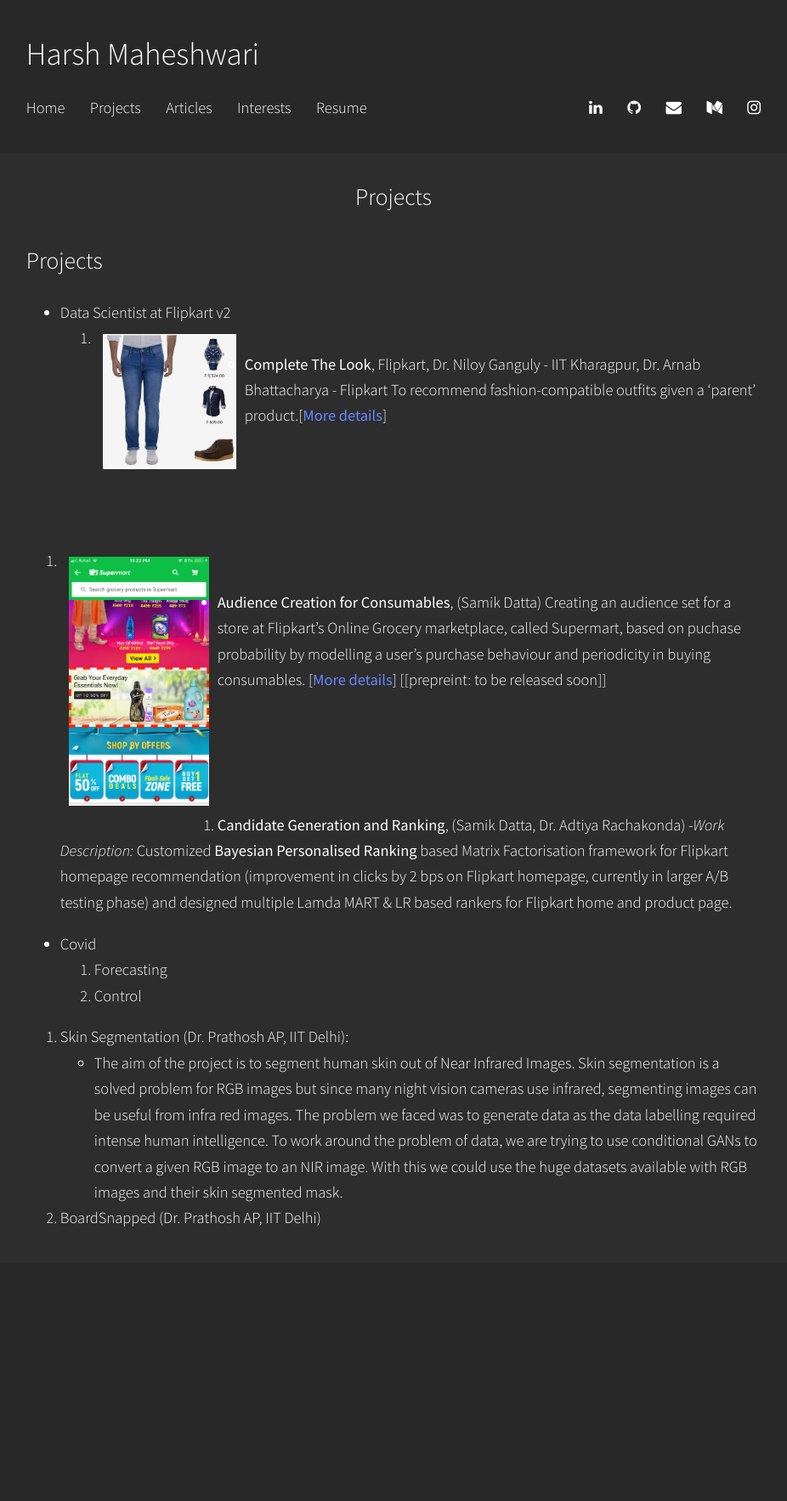
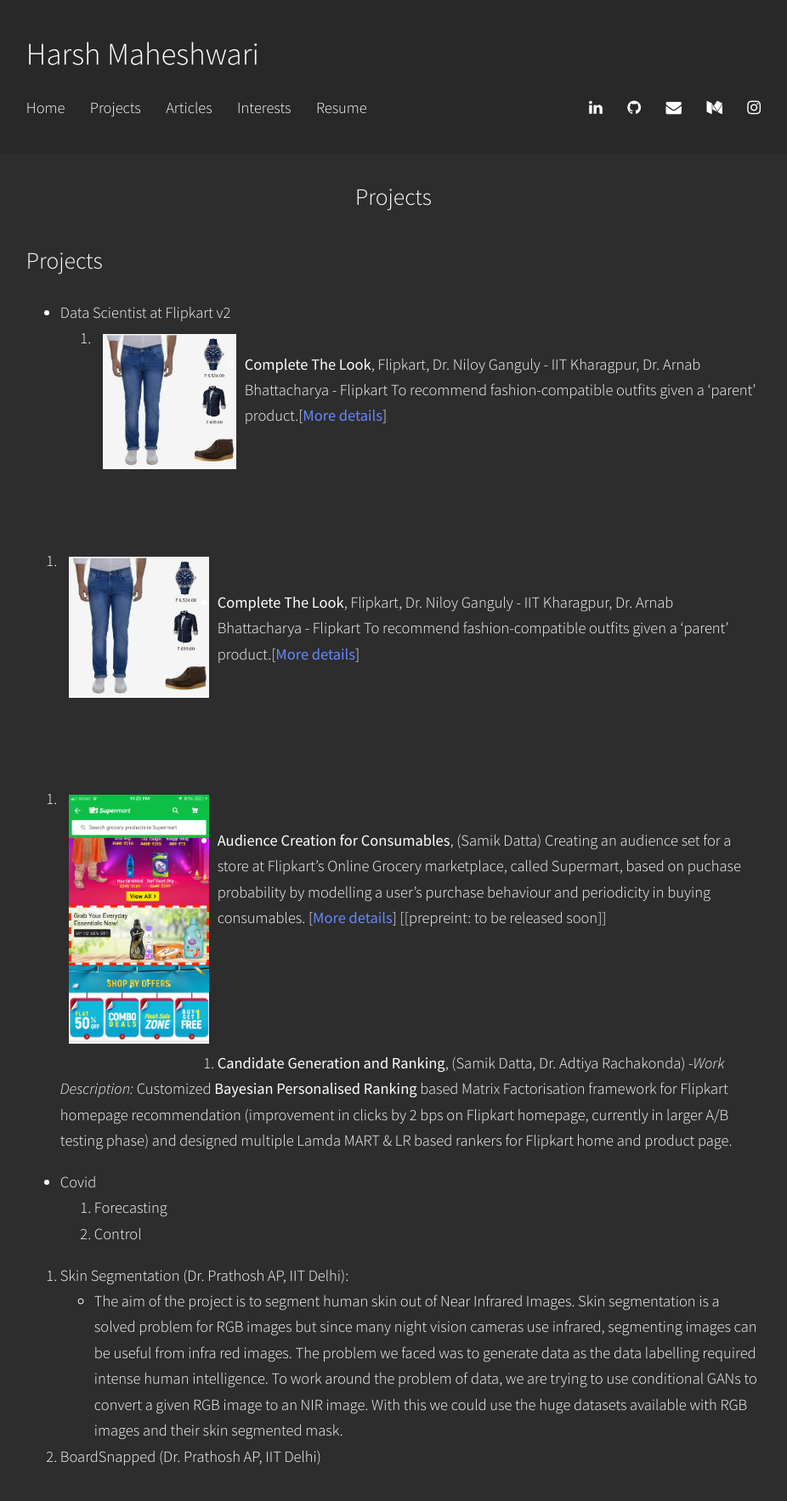
Before and after one commit to harshm121/portfolio-old, a Jekyll site: the page built from Projects/index.md, in a window 1280 px wide. Shown: the whole page at 85% size, without its empty margins (177-1103 px from the left). Built offline with Jekyll 4.4.1, drawn with Linux system fonts in a browser that asks for light colours; before the commit the page ends 1486 px from its top, so only the background shows below that.

Commit message:
Update index.md

```diff
--- a/Projects/index.md
+++ b/Projects/index.md
@@ -16,6 +16,18 @@
 ## Projects
 - Data Scientist at Flipkart v2
 1. <img align="left" style="padding:10px;"
+  src="./ctl_example.jpeg" alt="CTL Example" width="20%">
+
+  - **Complete The Look**, Flipkart, Dr. Niloy Ganguly - IIT Kharagpur, Dr. Arnab Bhattacharya - Flipkart
+    To recommend fashion-compatible outfits given a 'parent' product.\[[More details](CTL.md)\]
+<br>
+<br>
+<br>
+<br>
+<br>
+
+
+2. <img align="left" style="padding:10px;"
   src="./ctl_example.jpeg" alt="CTL Example" width="20%">
 
   - **Complete The Look**, Flipkart, Dr. Niloy Ganguly - IIT Kharagpur, Dr. Arnab Bhattacharya - Flipkart
```
